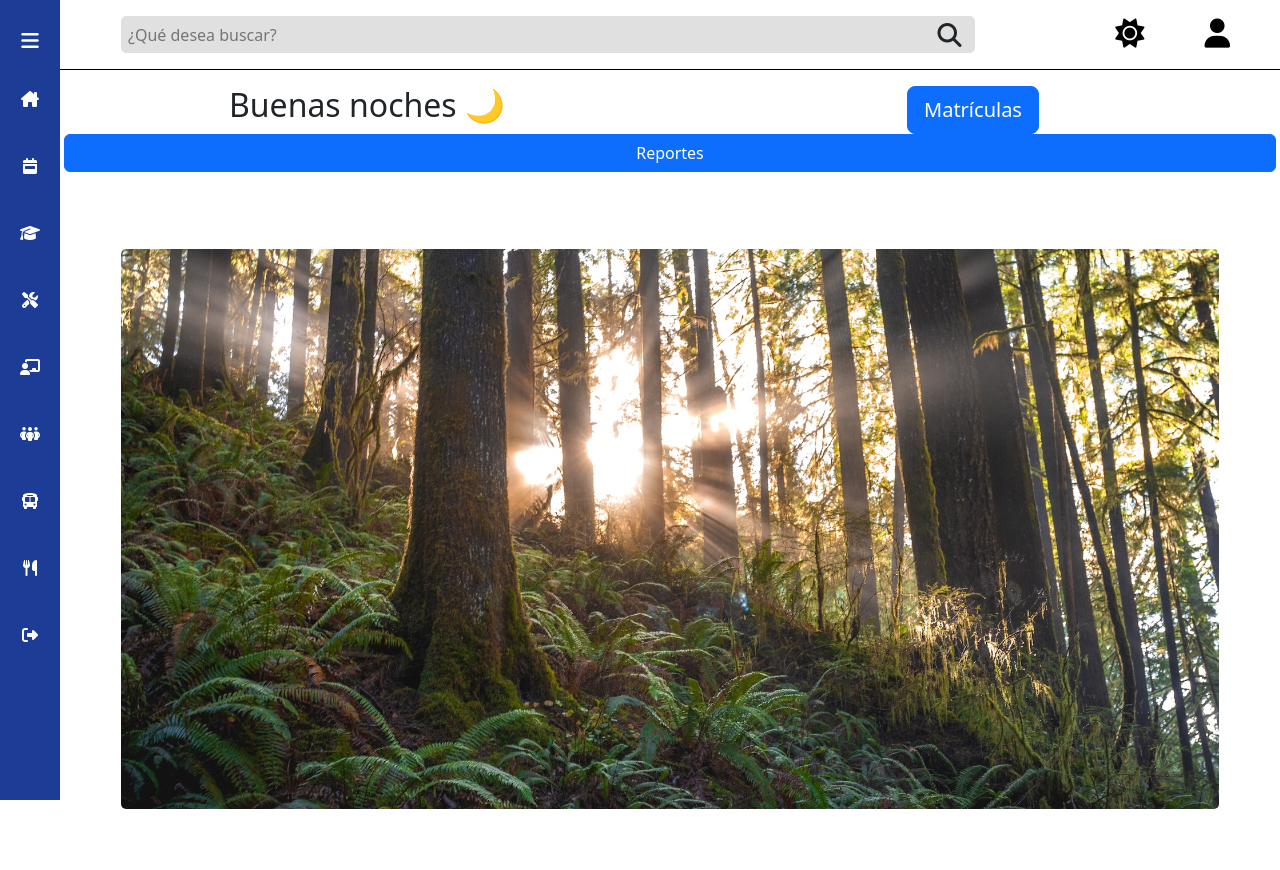
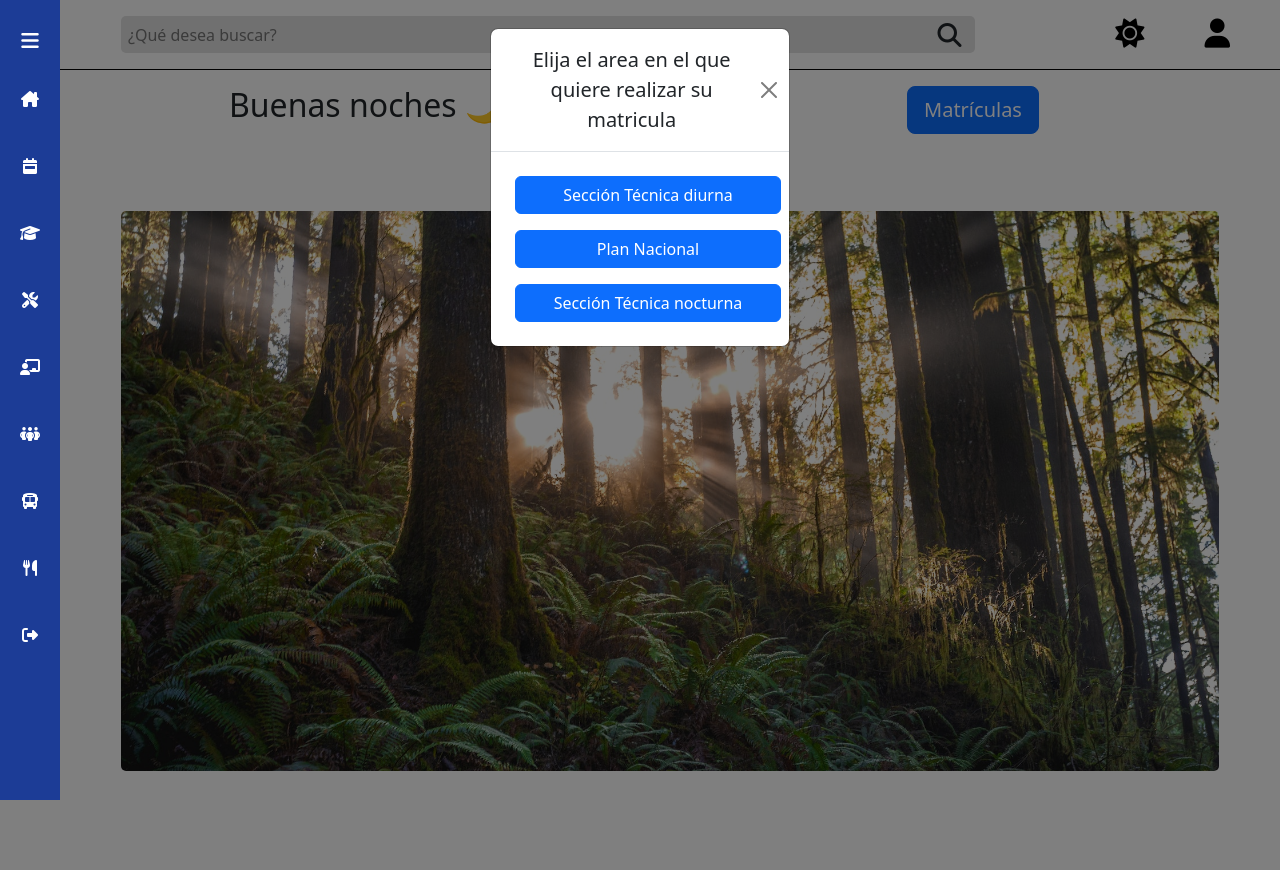
Before and after one commit to SoloJRAC/SoloJRAC.github.io, a PHP site: page /Home.html in a window 1280 px wide, after a click on "Matrículas". After the commit the page ends 800 px from the top, so only its background shows below. Run offline with PHP 8.4, Linux system fonts and the light colour scheme; some libraries are stand-ins or nearby versions.

Commit message:
modified:   Home.html modified:   css/home-style.css modified:   js/popup.js modified:   tabla-estudiantes.html

```diff
--- a/Home.html
+++ b/Home.html
@@ -8,7 +8,10 @@
     <link href="https://fonts.googleapis.com/css2?family=Open+Sans&display=swap" rel="stylesheet">
     <link rel="shortcut icon" href="resources/ctpplogo.ico" type="favicon/ico" />
     <!-- Bootstrap5 -->
-    <link href="https://cdn.jsdelivr.net/npm/bootstrap@5.2.2/dist/css/bootstrap.min.css" rel="stylesheet">
+    <!-- CSS only -->
+    <link href="https://cdn.jsdelivr.net/npm/bootstrap@5.2.3/dist/css/bootstrap.min.css" rel="stylesheet" integrity="sha384-rbsA2VBKQhggwzxH7pPCaAqO46MgnOM80zW1RWuH61DGLwZJEdK2Kadq2F9CUG65" crossorigin="anonymous">
+    <!-- JavaScript Bundle with Popper -->
+    <script src="https://cdn.jsdelivr.net/npm/bootstrap@5.2.3/dist/js/bootstrap.bundle.min.js" integrity="sha384-kenU1KFdBIe4zVF0s0G1M5b4hcpxyD9F7jL+jjXkk+Q2h455rYXK/7HAuoJl+0I4" crossorigin="anonymous"></script>
     <!-- Icons -->
     <script src="https://kit.fontawesome.com/82d23b5a3b.js" crossorigin="anonymous"></script>
     <script src="https://unpkg.com/sweetalert/dist/sweetalert.min.js"></script>
@@ -147,35 +150,38 @@
             <li class="col-12 col-lg-6">
                 <h2 class="mb-3 mb-lg-0 text-lg-center" id="saludo">Buenos días</h2>
             </li>
-            <li class="col-6 offset-lg-2 col-lg-2" role="button">
-                <a class="btn btn-primary btn-lg" id=inicio >Matrículas</a>
+            <li class="col-6" role="button">
+                <button class="btn btn-primary btn-lg"  type="button" class="btn btn-primary" data-bs-toggle="modal" data-bs-target="#staticBackdrop">Matrículas</button>
             </li>
-            <button type="button" class="btn btn-primary" data-bs-toggle="modal" data-bs-target="#staticBackdrop">
-                Reportes
-            </button>
+
+<!--             <li class="col-6 col-lg-2">
+                <a class="btn btn-primary btn-lg" href="#">Reportes</a>
+            </li> -->
         </ul>
     </section>
 
-<form>
-    <div id=pop class="popup-home">
-        <button id=hidepop , class="close-btn">X</button>
-        <div class="form">
-            <h5 class="text-center">
-                Elija el area en el que quiere realizar su matricula.
-            </h5>
-            <div class="form_element">
-                <a href="matricula.html"><button>Sección Técnica diurna</button></a>
+<!-- Modal -->
+<div class="modal fade" id="staticBackdrop" data-bs-backdrop="static" data-bs-keyboard="false" tabindex="-1" aria-labelledby="staticBackdropLabel" aria-hidden="true">
+    <div class="modal-dialog modal-sm">
+      <div class="modal-content">
+        <div class="modal-header">
+          <h1 class="modal-title fs-5 text-center" id="staticBackdropLabel">Elija el area en el que quiere realizar su matricula</h1>
+          <button type="button" class="btn-close" data-bs-dismiss="modal" aria-label="Close"></button>
+        </div>
+        <div class="modal-body row">
+            <div class="form_popup col-12 text-center m-2">
+                <a href="matricula.html" class="btn btn-primary d-block">Sección Técnica diurna</a>
             </div>
-            <div class="form_element">
-                <a href="matricula_pn.html"><button>Plan Nacional</button></a>
+            <div class="form_popup col-12 text-center m-2">
+                <a href="matricula_pn.html" class="btn btn-primary d-block">Plan Nacional</a>
             </div>
-            <!-- <div class="form_element">
-                <a href="matricula_nocturno.html"><button>Sección Técnica nocturna</button></a>
-            </div> -->
+            <div class="form_popup col-12 text-center m-2">
+                <a href="matricula_nocturno.html" class="btn btn-primary d-block">Sección Técnica nocturna</a>
+            </div>
         </div>
+      </div>
     </div>
-</form>
-
+  </div>
 
 
     <!-- Fin del inicio del saludo al usuario -->
--- a/css/home-style.css
+++ b/css/home-style.css
@@ -401,6 +401,7 @@ body {
 }
 
 .popup .form_element {
+    color: #1c3c96;
     margin: 15px 0px;
 }
 
```
Also changed, not shown: tabla-estudiantes.html (+26 -19 lines), js/popup.js (line endings or trailing spaces).
